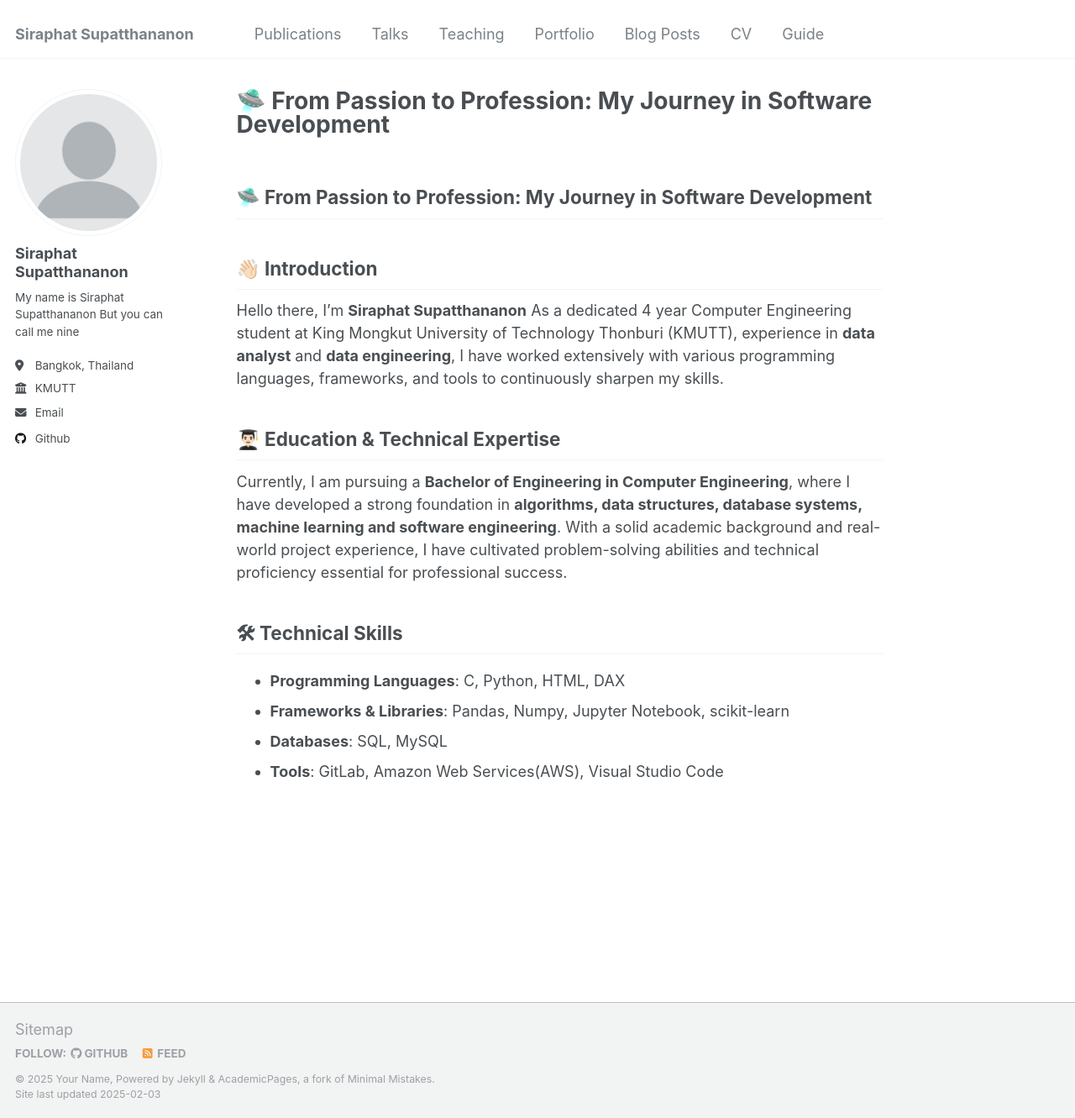
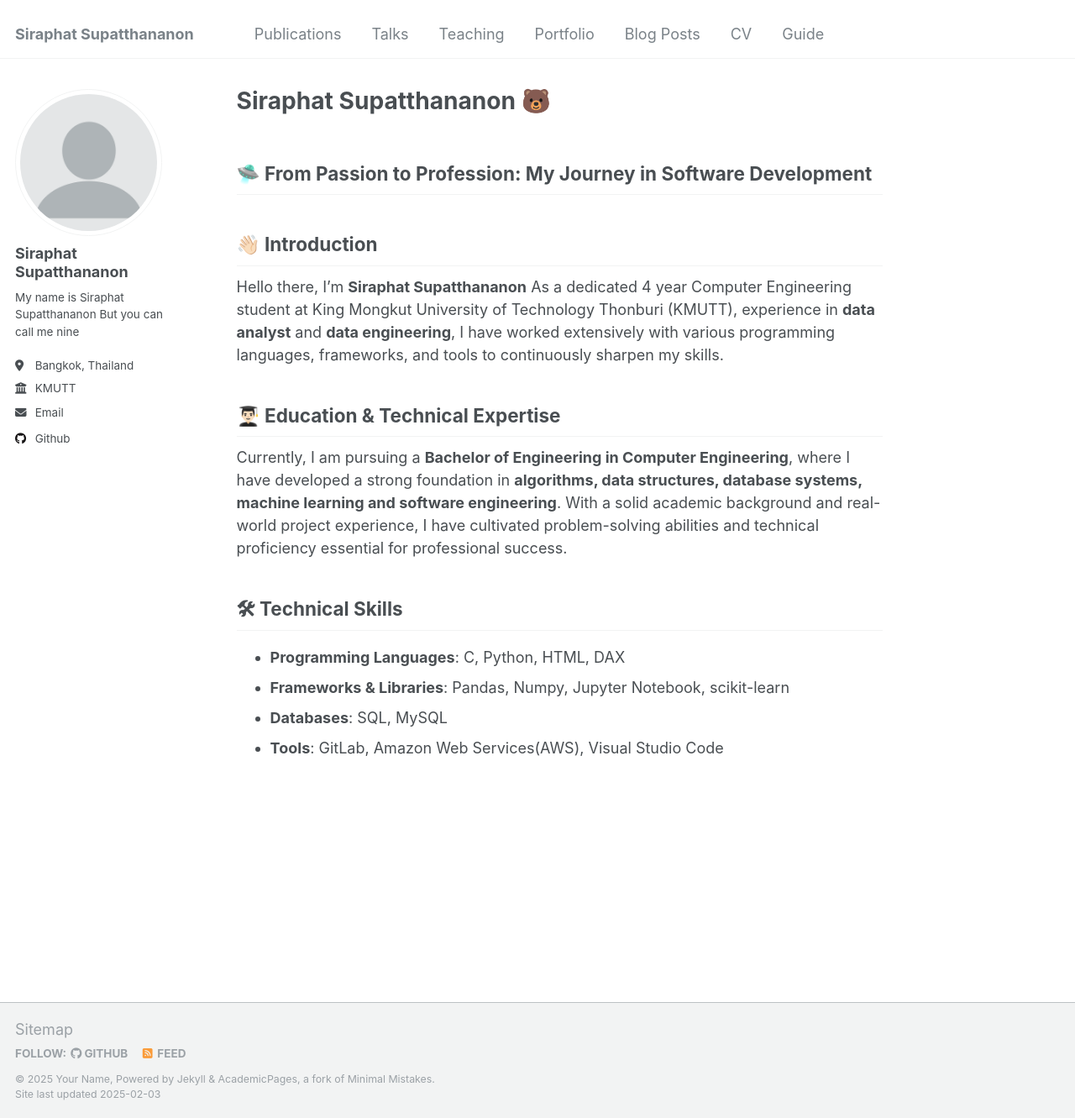
Before and after one commit to Tomoe1046/Tomoe1046.github.io, a Jekyll site: the page built from _pages/about.md, in a window 1280 px wide and 1331 px high. Shown: the whole window at 84% size. Built offline with Jekyll 4.4.1, drawn with Linux system fonts in a browser that asks for light colours; our own code applies the rules of GitHub Pages for plain Markdown files.

Commit message:
edit error

```diff
--- a/_pages/about.md
+++ b/_pages/about.md
@@ -1,6 +1,6 @@
 ---
 permalink: /
-title: "Siraphat Supatthananon" 🐻
+title: "Siraphat Supatthananon 🐻"
 author_profile: true
 redirect_from:
   - /about/
```
